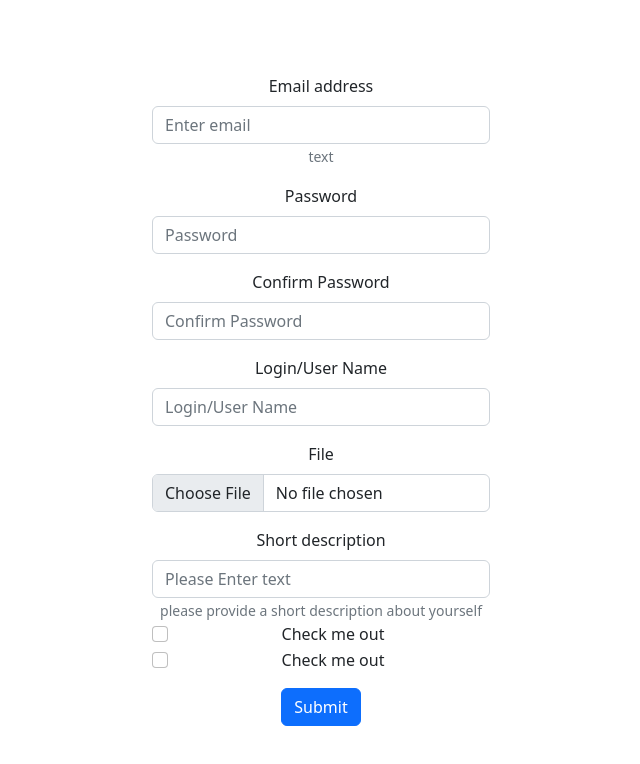
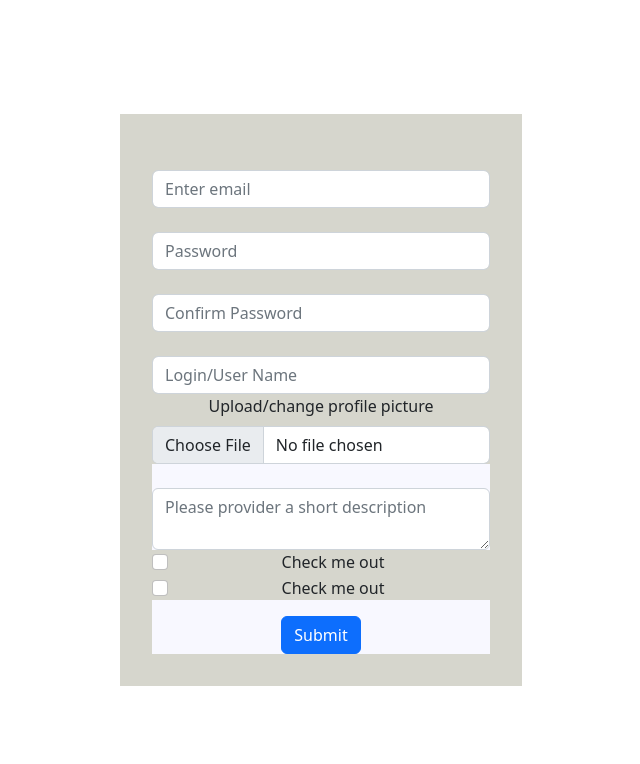
Before and after one commit to AlexKagan1985/giveMeThatImage, a React (Vite) app in the folder frontend/: page /profile in a window 1280 px wide. Shown: the top 764 px of the page, without its empty margins (319-959 px from the left). Built offline with nearby package versions, Linux system fonts and the light colour scheme.

Commit message:
added ImageDetails component

```diff
--- a/frontend/src/App.jsx
+++ b/frontend/src/App.jsx
@@ -1,9 +1,9 @@
-// import { useState } from "react";
 import "./App.css";
 import { createBrowserRouter, RouterProvider } from "react-router-dom";
 import Home from "./components/Home";
 import SearchPage from "./components/SearchPage";
 import Profile from "./components/Profile";
+import ImageDetails from "./components/ImageDetails";
 
 const router = createBrowserRouter([
   {
@@ -18,6 +18,10 @@ const router = createBrowserRouter([
     path: "/profile",
     element: <Profile />,
   },
+  {
+    path: "/image/:id",
+    element: <ImageDetails />,
+  },
 ]);
 
 function App() {
--- /dev/null
+++ b/frontend/src/components/ImageDetails.jsx
@@ -0,0 +1,25 @@
+import React from "react";
+import Card from "react-bootstrap/Card";
+import testData from "../mock_data/out.json";
+import { useParams } from "react-router-dom";
+import classes from "./ImageDetails.module.css";
+
+function ImageDetails() {
+  const { id } = useParams();
+  const image = testData.find((image) => image.id === id);
+  return (
+    <>
+      <Card className={classes.card}>
+        <Card.Img variant="top" src={image.img_url} />
+        <Card.Body>
+          <Card.Text className={classes.title}>Title: {image.title}</Card.Text>
+          <Card.Text className={classes.author}>
+            Author: {image.author_name}
+          </Card.Text>
+        </Card.Body>
+      </Card>
+    </>
+  );
+}
+
+export default ImageDetails;
--- /dev/null
+++ b/frontend/src/components/ImageDetails.module.css
@@ -0,0 +1,9 @@
+*{
+    background-color: #d6d6cd;
+}
+.card{
+background-color: #7d7d75;
+}
+
+.title, .author{
+    font: italic 1.2em "Fira Sans", serif;}
--- a/frontend/src/components/Navigationbar.jsx
+++ b/frontend/src/components/Navigationbar.jsx
@@ -1,8 +1,8 @@
 import React from "react";
 import Nav from "react-bootstrap/Nav";
 import Navbar from "react-bootstrap/Navbar";
-// import Profile from "./Profile";
 import Avatar from "react-avatar";
+import classes from "./Navigationbar.module.css";
 
 function Navigationbar() {
   return (
@@ -11,11 +11,21 @@ function Navigationbar() {
         <Navbar.Toggle aria-controls="basic-navbar-nav" />
         <Navbar.Collapse id="basic-navbar-nav">
           <Navbar.Offcanvas>
-            <Nav.Link href="#/action-1">History</Nav.Link>
-            <Nav.Link href="#/action-2">Favorites</Nav.Link>
-            <Nav.Link href="#/action-3">Profile</Nav.Link>
-            <Nav.Link href="#/action-2">Statistics</Nav.Link>
-            <Nav.Link href="#/action-3">Log out</Nav.Link>
+            <Nav.Link href="#/action-1" className={classes.link}>
+              History
+            </Nav.Link>
+            <Nav.Link href="#/action-2" className={classes.link}>
+              Favorites
+            </Nav.Link>
+            <Nav.Link href="#/action-3" className={classes.link}>
+              Profile
+            </Nav.Link>
+            <Nav.Link href="#/action-4" className={classes.link}>
+              Statistics
+            </Nav.Link>
+            <Nav.Link href="#/action-5" className={classes.link}>
+              Log out
+            </Nav.Link>
           </Navbar.Offcanvas>
         </Navbar.Collapse>
         <Avatar
--- a/frontend/src/components/Profile.jsx
+++ b/frontend/src/components/Profile.jsx
@@ -1,38 +1,38 @@
 import React from "react";
-
+import classes from "./Profile.module.css";
 import Button from "react-bootstrap/Button";
 import Form from "react-bootstrap/Form";
 
 function Profile() {
   return (
     <div>
-      <Form>
-        <Form.Group className="mb-3" controlId="formBasicEmail">
-          <Form.Label>Email address</Form.Label>
+      <Form className={classes.form}>
+        <Form.Group className="m-0" controlId="formBasicEmail">
+          <Form.Label></Form.Label>
           <Form.Control type="email" placeholder="Enter email" />
-          <Form.Text className="text-muted">text</Form.Text>
+          <Form.Text className="text-muted"></Form.Text>
         </Form.Group>
 
-        <Form.Group className="mb-3" controlId="formBasicPassword">
-          <Form.Label>Password</Form.Label>
+        <Form.Group className="m-0" controlId="formBasicPassword">
+          <Form.Label></Form.Label>
           <Form.Control type="password" placeholder="Password" />
         </Form.Group>
 
-        <Form.Group className="mb-3" controlId="formBasicPassword">
-          <Form.Label>Confirm Password</Form.Label>
+        <Form.Group className="m-0" controlId="formBasicPassword">
+          <Form.Label></Form.Label>
           <Form.Control
             type="confirm-password"
             placeholder="Confirm Password"
           />
         </Form.Group>
 
-        <Form.Group className="mb-3" controlId="formBasicPassword">
-          <Form.Label>Login/User Name</Form.Label>
+        <Form.Group className="m-0" controlId="formBasicPassword">
+          <Form.Label></Form.Label>
           <Form.Control type="confirm-password" placeholder="Login/User Name" />
         </Form.Group>
 
-        <Form.Group className="position-relative mb-3">
-          <Form.Label>File</Form.Label>
+        <Form.Group className="position-relative m-0">
+          <Form.Label>Upload/change profile picture</Form.Label>
           <Form.Control
             type="file"
             required
@@ -45,17 +45,18 @@ function Profile() {
           </Form.Control.Feedback>
         </Form.Group>
 
-        <Form.Label htmlFor="text">Short description</Form.Label>
-        <Form.Control type="text" id="text" placeholder="Please Enter text" />
-        <Form.Text id="passwordHelpBlock" muted>
-          please provide a short description about yourself
-        </Form.Text>
-
-        <Form.Group className="mb-3" controlId="formBasicCheckbox">
-          <Form.Check type="checkbox" label="Check me out" />
-          <Form.Check type="checkbox" label="Check me out" />
-        </Form.Group>
-
+        <Form.Label htmlFor="text"></Form.Label>
+        <Form.Control
+          as="textarea"
+          placeholder="Please provider a short description"
+        />
+        <Form.Text id="passwordHelpBlock" muted></Form.Text>
+        <div className={classes.checkbox}>
+          <Form.Group className="mb-3" controlId="formBasicCheckbox">
+            <Form.Check type="checkbox" label="Check me out" />
+            <Form.Check type="checkbox" label="Check me out" />
+          </Form.Group>
+        </div>
         <Button variant="primary" type="submit">
           Submit
         </Button>
--- /dev/null
+++ b/frontend/src/components/Profile.module.css
@@ -0,0 +1,9 @@
+
+.form{
+    background-color:ghostwhite
+
+}
+
+.checkbox{
+    background-color: lightgray
+ }
--- a/frontend/src/components/SearchPage.module.css
+++ b/frontend/src/components/SearchPage.module.css
@@ -24,3 +24,8 @@
 .button{
     margin: 1rem;
 }
+
+.link{
+    text-decoration: none;
+    color: black;
+}
```
